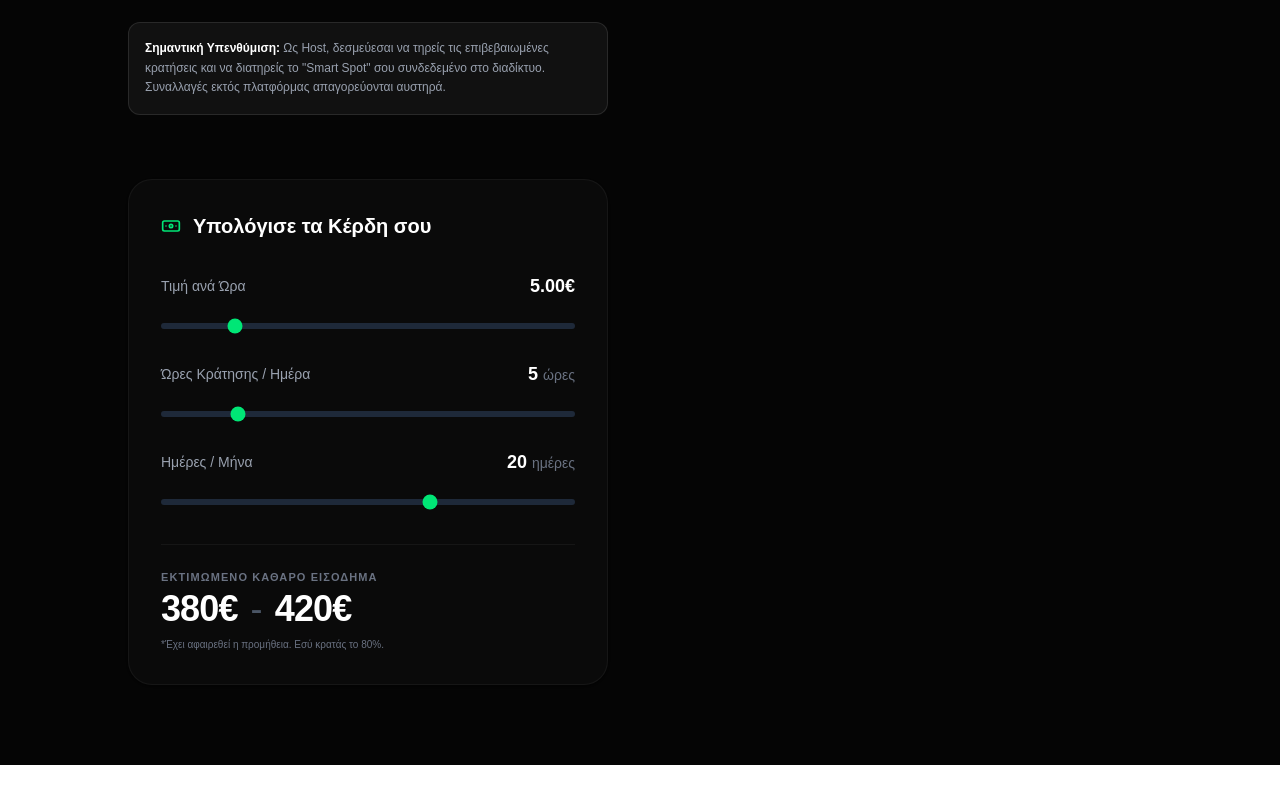
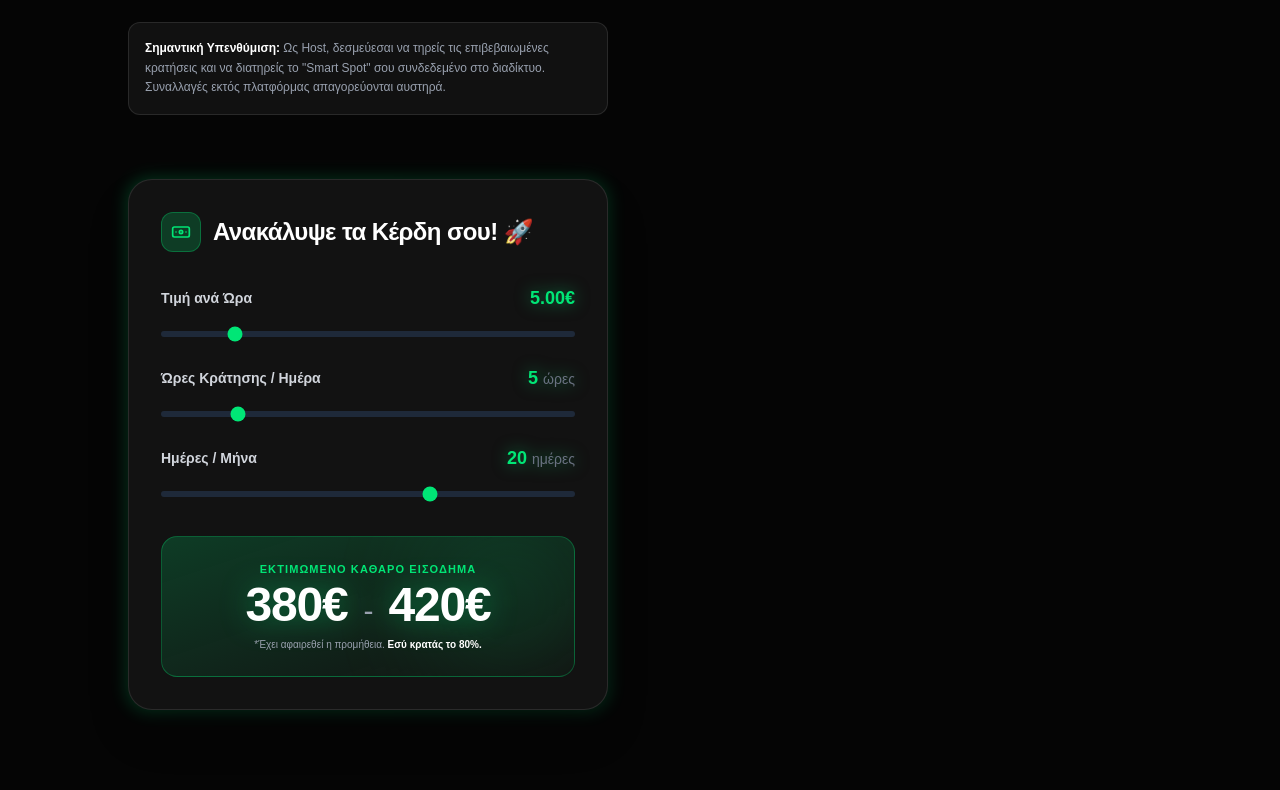
Before and after one commit to Adamgrig17/spotly-landing, a Next.js app: page /become-a-host in a window 1280 px wide. Shown: the part 1551-2341 px from the top of the page. Before the commit the page ends 2316 px from the top, so only its background shows below. Built offline with nearby package versions, Linux system fonts and the light colour scheme.

Commit message:
test peyments logic

```diff
--- a/app/become-a-host/page.tsx
+++ b/app/become-a-host/page.tsx
@@ -164,19 +164,30 @@ export default function BecomeAHost() {
               </div>
             </div>
 
-            {/* Εργαλείο: Income Simulator (MINIMAL & MODERN) */}
-            <div className="mt-16 bg-[#0A0A0A] p-8 rounded-3xl border border-white/5 shadow-sm">
+            {/* Εργαλείο: Income Simulator (COMPACT & EXCITING) */}
+            <div className="mt-16 relative group">
+              {/* Subtle Animated Glow behind the compact box */}
+              <div className="absolute -inset-0.5 bg-gradient-to-r from-[#00E676] to-[#00b35c] rounded-3xl blur opacity-20 group-hover:opacity-40 transition duration-500"></div>
+
+              <div className="relative bg-[#121212] p-6 md:p-8 rounded-3xl border border-white/10 overflow-hidden shadow-2xl">
+
+                {/* Exciting Header */}
                 <div className="flex items-center gap-3 mb-8">
+                  <div className="relative flex h-10 w-10 items-center justify-center shrink-0">
+                    <span className="animate-ping absolute inline-flex h-full w-full rounded-full bg-[#00E676] opacity-20"></span>
+                    <div className="relative bg-[#00E676]/20 rounded-xl w-full h-full flex items-center justify-center border border-[#00E676]/30">
                       <Banknote className="w-5 h-5 text-[#00E676]" />
-                <h3 className="text-xl font-bold text-white">Υπολόγισε τα Κέρδη σου</h3>
+                    </div>
+                  </div>
+                  <h3 className="text-xl md:text-2xl font-black text-white tracking-tight">Ανακάλυψε τα Κέρδη σου! 🚀</h3>
                 </div>
 
-              <div className="space-y-6">
+                <div className="space-y-5">
                   {/* Slider 1 */}
                   <div>
-                  <div className="flex justify-between items-center mb-3">
-                    <label className="text-sm text-gray-400 font-medium">Τιμή ανά Ώρα</label>
-                    <span className="text-lg font-black text-white">{hourlyRate.toFixed(2)}€</span>
+                    <div className="flex justify-between items-center mb-2">
+                      <label className="text-sm text-gray-300 font-bold">Τιμή ανά Ώρα</label>
+                      <span className="text-lg font-black text-[#00E676] drop-shadow-[0_0_8px_rgba(0,230,118,0.5)]">{hourlyRate.toFixed(2)}€</span>
                     </div>
                     <input
                       type="range" min="3" max="15" step="0.5"
@@ -187,9 +198,9 @@ export default function BecomeAHost() {
 
                   {/* Slider 2 */}
                   <div>
-                  <div className="flex justify-between items-center mb-3">
-                    <label className="text-sm text-gray-400 font-medium">Ώρες Κράτησης / Ημέρα</label>
-                    <span className="text-lg font-black text-white">{hoursPerDay} <span className="text-sm font-normal text-gray-500">ώρες</span></span>
+                    <div className="flex justify-between items-center mb-2">
+                      <label className="text-sm text-gray-300 font-bold">Ώρες Κράτησης / Ημέρα</label>
+                      <span className="text-lg font-black text-[#00E676] drop-shadow-[0_0_8px_rgba(0,230,118,0.5)]">{hoursPerDay} <span className="text-sm font-normal text-gray-500">ώρες</span></span>
                     </div>
                     <input
                       type="range" min="1" max="24" step="1"
@@ -200,9 +211,9 @@ export default function BecomeAHost() {
 
                   {/* Slider 3 */}
                   <div>
-                  <div className="flex justify-between items-center mb-3">
-                    <label className="text-sm text-gray-400 font-medium">Ημέρες / Μήνα</label>
-                    <span className="text-lg font-black text-white">{daysPerMonth} <span className="text-sm font-normal text-gray-500">ημέρες</span></span>
+                    <div className="flex justify-between items-center mb-2">
+                      <label className="text-sm text-gray-300 font-bold">Ημέρες / Μήνα</label>
+                      <span className="text-lg font-black text-[#00E676] drop-shadow-[0_0_8px_rgba(0,230,118,0.5)]">{daysPerMonth} <span className="text-sm font-normal text-gray-500">ημέρες</span></span>
                     </div>
                     <input
                       type="range" min="1" max="30" step="1"
@@ -212,17 +223,22 @@ export default function BecomeAHost() {
                   </div>
                 </div>
 
-              {/* Minimal Result Area */}
-              <div className="mt-8 pt-6 border-t border-white/5">
-                <p className="text-gray-500 text-[11px] font-bold uppercase tracking-widest mb-1">
+                {/* Exciting but Compact Result Area */}
+                <div className="mt-8 bg-gradient-to-br from-[#00E676]/20 to-transparent border border-[#00E676]/30 rounded-2xl p-6 text-center relative overflow-hidden group-hover:border-[#00E676]/50 transition-colors">
+                  {/* Inner Glow */}
+                  <div className="absolute top-0 right-0 w-32 h-32 bg-[#00E676] opacity-20 blur-3xl rounded-full pointer-events-none transition-transform group-hover:scale-150 duration-700"></div>
+
+                  <p className="text-[#00E676] text-[11px] font-black uppercase tracking-widest mb-1 relative z-10">
                     Εκτιμωμενο Καθαρο Εισοδημα
                   </p>
-                <div className="text-4xl font-black text-white tracking-tight">
-                  {income.minIncome}€ <span className="text-gray-600 font-normal mx-1">-</span> {income.maxIncome}€
+                  <div className="text-4xl md:text-5xl font-black text-white tracking-tight relative z-10 drop-shadow-[0_0_15px_rgba(0,230,118,0.4)]">
+                    {income.minIncome}€ <span className="text-gray-400 font-normal text-3xl mx-1">-</span> {income.maxIncome}€
                   </div>
-                <p className="text-gray-500 text-[10px] mt-2">
-                  *Έχει αφαιρεθεί η προμήθεια. Εσύ κρατάς το 80%.
+                  <p className="text-gray-400 text-[10px] mt-2 relative z-10 font-medium">
+                    *Έχει αφαιρεθεί η προμήθεια. <b className="text-white">Εσύ κρατάς το 80%.</b>
                   </p>
+                </div>
+
               </div>
             </div>
 
```
Lines whose indentation alone changed are shown as unchanged.
